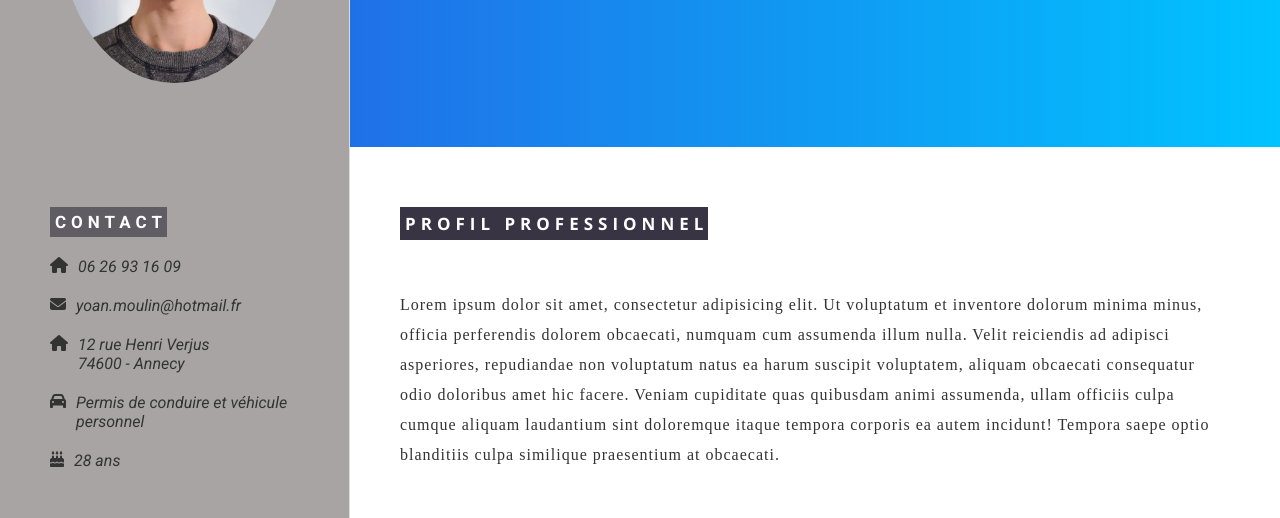
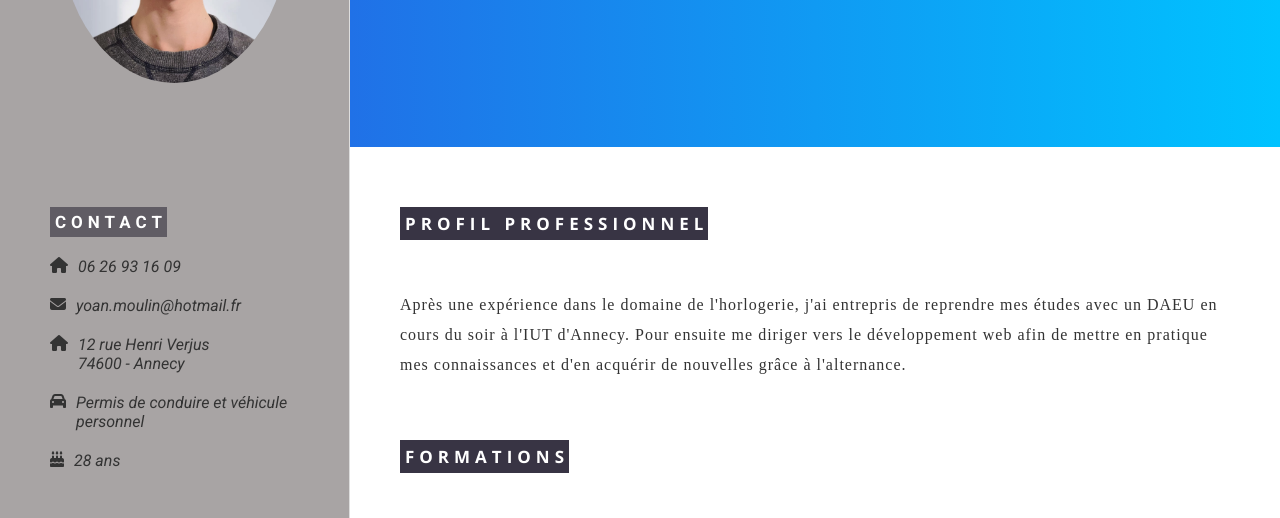
Before and after one commit to YoanMln/CV, a website: page index.html in a window 1280 px wide. Shown: the part 282-800 px from the top of the page. Drawn offline with nearby package versions, Linux system fonts and the light colour scheme; a web font is replaced by a local one.

Commit message:
first commit

```diff
--- a/index.html
+++ b/index.html
@@ -113,15 +113,11 @@
       <main>
         <h2 class="title-main-small">PROFIL PROFESSIONNEL</h2>
         <p class="mb-5">
-          Lorem ipsum dolor sit amet, consectetur adipisicing elit. Ut
-          voluptatum et inventore dolorum minima minus, officia perferendis
-          dolorem obcaecati, numquam cum assumenda illum nulla. Velit reiciendis
-          ad adipisci asperiores, repudiandae non voluptatum natus ea harum
-          suscipit voluptatem, aliquam obcaecati consequatur odio doloribus amet
-          hic facere. Veniam cupiditate quas quibusdam animi assumenda, ullam
-          officiis culpa cumque aliquam laudantium sint doloremque itaque
-          tempora corporis ea autem incidunt! Tempora saepe optio blanditiis
-          culpa similique praesentium at obcaecati.
+          Après une expérience dans le domaine de l'horlogerie, j'ai entrepris
+          de reprendre mes études avec un DAEU en cours du soir à l'IUT
+          d'Annecy. Pour ensuite me diriger vers le développement web afin de
+          mettre en pratique mes connaissances et d'en acquérir de nouvelles
+          grâce à l'alternance.
         </p>
         <h2 class="title-main-small">FORMATIONS</h2>
         <div class="experience">
```
